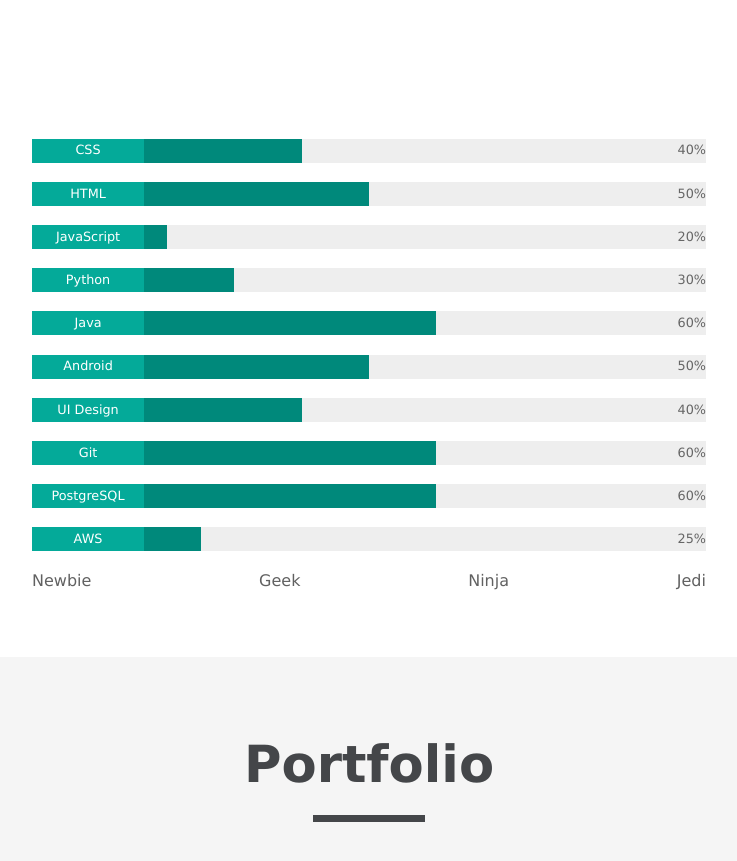
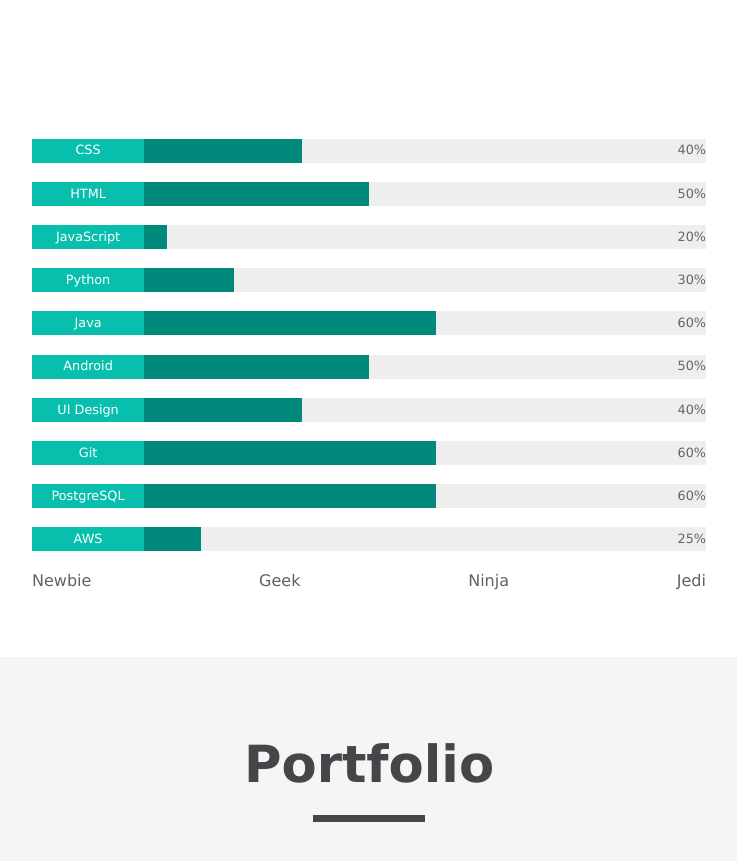
Before and after one commit to najens/najens.github.io, a plain HTML site: page index.html in a window 1280 px wide. Shown: the part 2220-3081 px from the top of the page, without its empty margins (271-1008 px from the left). Drawn offline with Linux system fonts and the light colour scheme.

Commit message:
docs: Modify bar label color

```diff
--- a/css/app.css
+++ b/css/app.css
@@ -271,7 +271,7 @@ section:nth-of-type(2) img {
 }
 
 .tag {
-  background: #07bfac9e;
+  background: #07bfac;
   color: #fff;
   height: 100%;
   left: 0;
```
